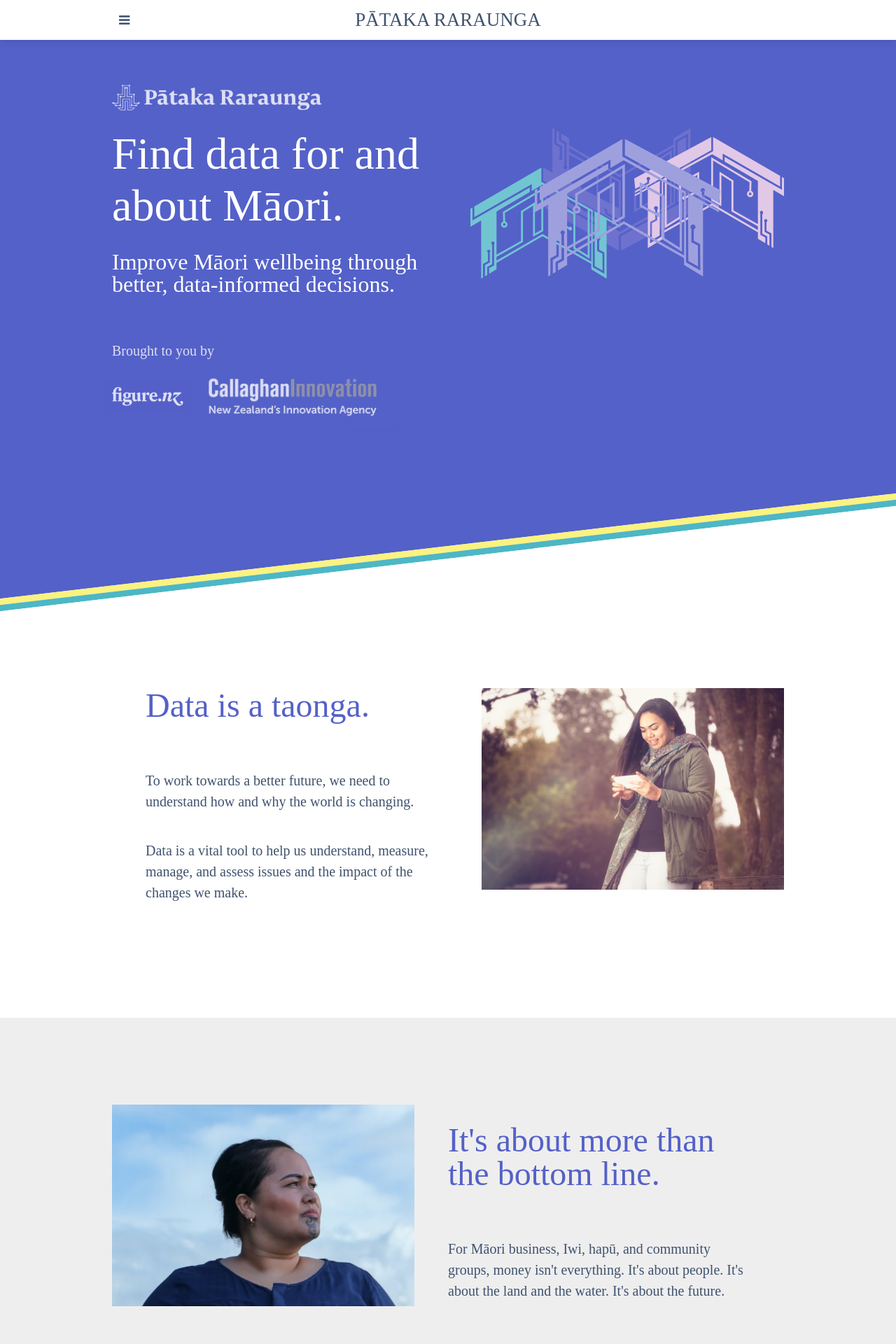
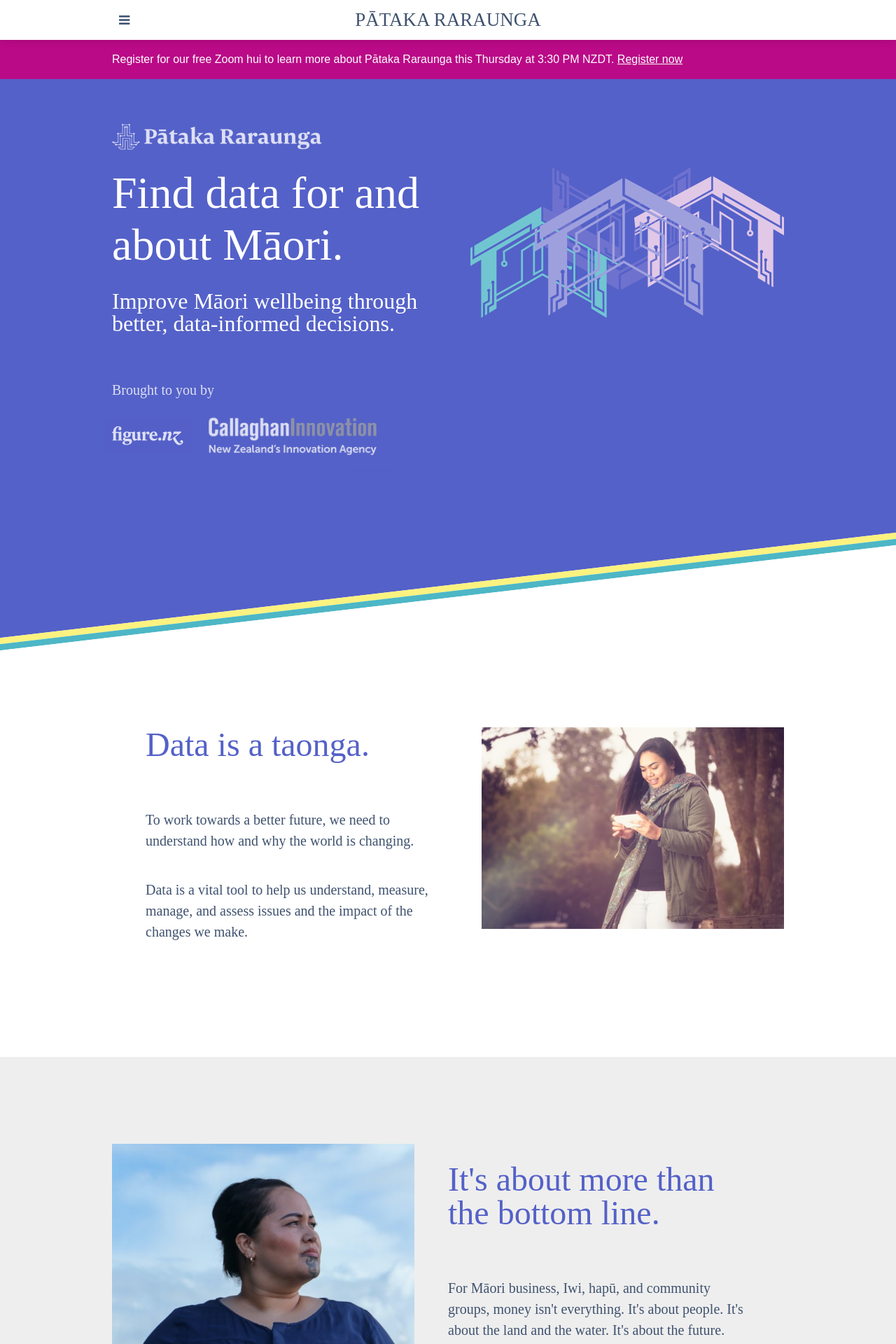
Before and after one commit to figurenz/microsite-maori, a Jekyll site: the page built from index.md, in a window 1280 px wide. Shown: the top 1920 px of the page at 70% size. Built offline with Jekyll 4.4.1, drawn with Linux system fonts in a browser that asks for light colours; some web fonts are replaced; part of the change alters nothing that is shown.

Commit message:
add banner

```diff
--- a/_layouts/default.html
+++ b/_layouts/default.html
@@ -2,21 +2,21 @@
 <html lang="en">
 <head>
     <meta charset="utf-8">
-    <title>{{ site.title }} - {{ page.display-name | default: page.data | default: page.title }} </title>
-    <meta name="description" content="{% if page.isHome != true %}Find and use stats and data about {{page.display-name | default: page.data | default: page.title}} and its Council to help you decide in the 2019 Local Elections{% else %}{{site.description}}{% endif %}">
+    <title>{{ site.title }} - {{site.subtitle}}</title>
+    <meta name="description" content="{{site.description}}">
     <meta http-equiv="X-UA-Compatible" content="IE=edge">
     <meta name="viewport" content="width=device-width, initial-scale=1, maximum-scale=1">
     <meta property="og:site_name" content="{{site.title | xml_escape}}">
     <meta property="og:title" content="{{site.title | xml_escape}}">
     <meta property="og:type" content="website">
     <meta property="og:url" content="{{site.url | append: page.url | xml_escape}}">
-    <meta name="og:description" content="{% if page.isHome != true %}{{site.subtitle-ta | xml_escape}} {{page.display-name | default: page.data | default: page.title}}{% else %}{{site.subtitle | xml_escape}}{% endif %}">
-    <meta name="description" content="{% if page.isHome == true %}{{site.subtitle | xml_escape}}{% else %}{{site.subtitle-ta | xml_escape}} {{page.display-name | default: page.data | default: page.title}}{% endif %}">
+    <meta name="og:description" content="{{site.description}}">
+    <meta name="description" content="{{site.description}}">
     <meta name="twitter:site" content="@FigureNZ">
     <meta name="twitter:title" content="{{site.title | xml_escape}}">
     <meta name="twitter:card" content="summary_large_image">
-    <meta name="twitter:description" content="{% if page.isHome == true %}{{site.subtitle | xml_escape}}{% else %}{{site.subtitle-ta | xml_escape}} {{page.display-name | default: page.data | default: page.title}}{% endif %}">
-    <meta name="twitter:image" content="{% if page.isHome != true %}{{site.url}}/assets/img/tile/{{page.data}}.jpg{% else %}{{site.url}}/assets/img/tile/nz.jpg{% endif %}" >
+    <meta name="twitter:description" content="{{site.subtitle | xml_escape}}">
+    <meta name="twitter:image" content="{{site.url}}/assets/img/layout/home.png" >
     <meta name="apple-mobile-web-app-title" content="{{site.title | xml_escape}}" />
     <link rel="apple-touch-icon" href="{{site.baseurl}}/assets/img/favicons/AppleTouch.png" sizes="180x180">
     <link rel="icon" href="{{site.baseurl}}/assets/img/favicons/32x32.ico" sizes="32x32" type="image/png">
@@ -44,6 +44,9 @@
         </header>
 
         <main>
+            <div class="banner">
+                <div class="wrapper">Register for our free Zoom hui to learn more about {{site.title}} this Thursday at 3:30 PM NZDT. <a href="https://blog.figure.nz/a-new-home-for-m%C4%81ori-data-563fb3d01051">Register now</a></div>
+            </div>
             {% if page.isHome == true %}
             <section class="home-section">
                     <div class="content wrapper">
```
Also changed, not shown: 17 other files.
